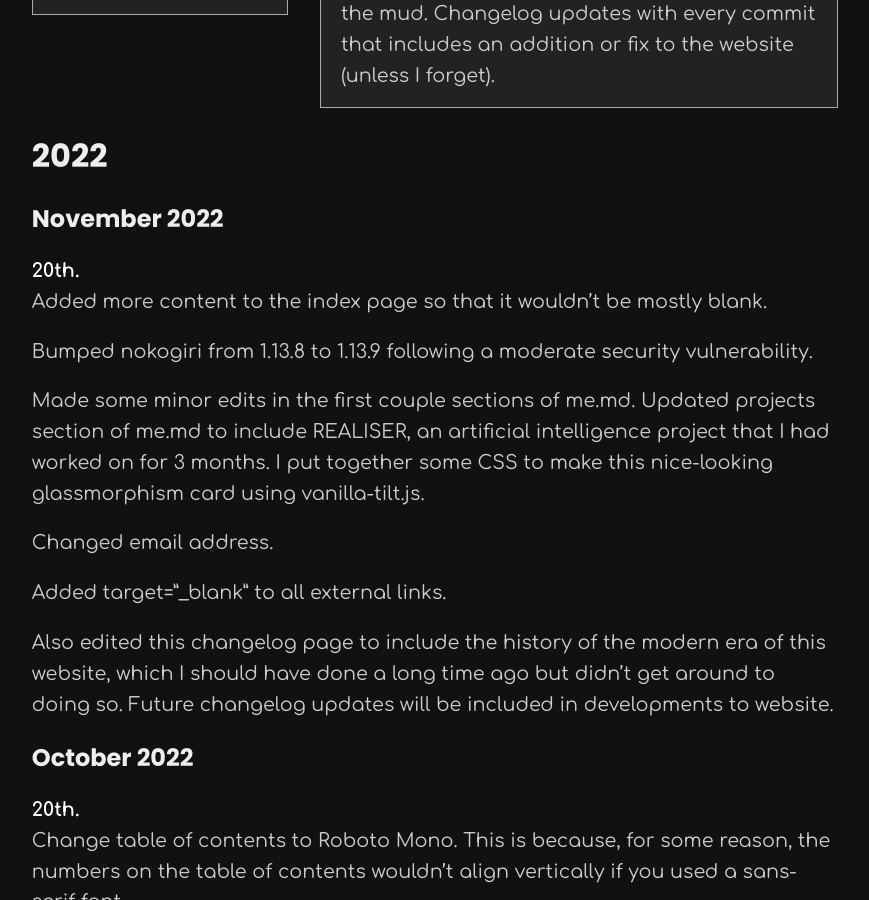
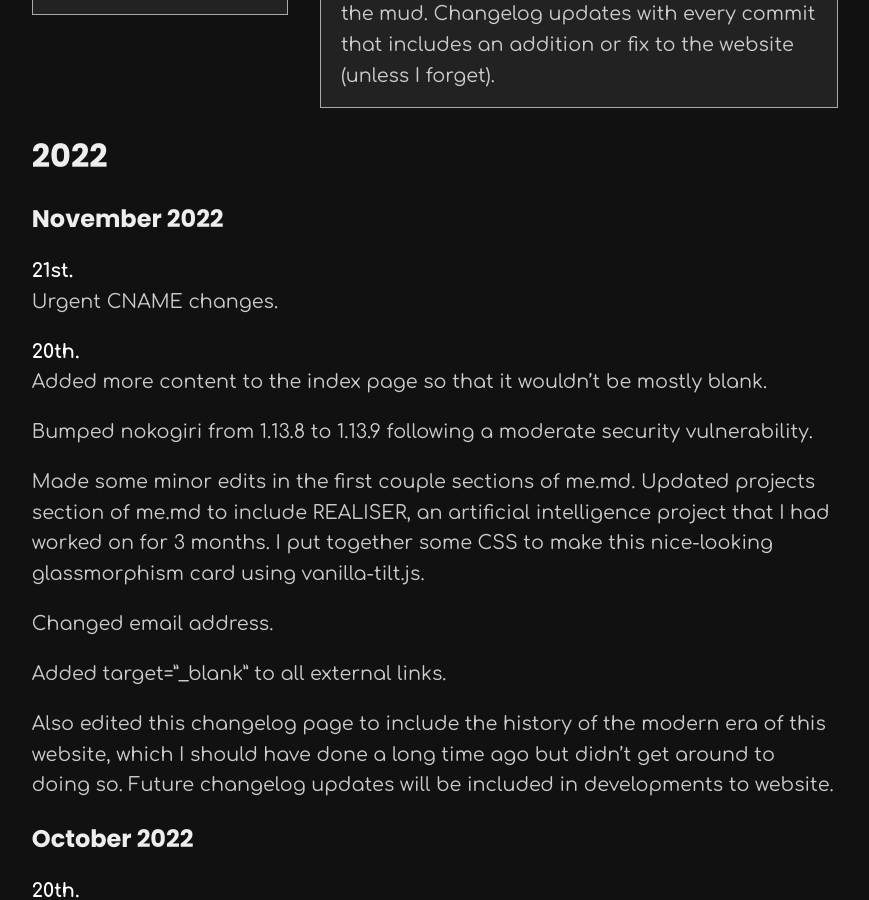
Before and after one commit to fwyr/website, a Jekyll site: the page built from _posts/site/2022-09-09-changelog.md, in a window 1280 px wide and 900 px high, scrolled down 597 px. Shown: the whole window, without its empty margins (205-1074 px from the left). Built offline with Jekyll 4.4.1, drawn with Linux system fonts in a browser that asks for light colours; nearby versions of some CDN libraries; some web fonts are replaced; the table of contents is made by our own code.

Commit message:
dev: urgent CNAME changes

```diff
--- a/CNAME
+++ b/CNAME
@@ -1 +1 @@
-main.ablipintime.co
+ablipintime.co
--- a/_posts/site/2022-09-09-changelog.md
+++ b/_posts/site/2022-09-09-changelog.md
@@ -12,6 +12,10 @@
 
 # 2022
 ## November 2022
+
+**21st.** <br>
+Urgent CNAME changes.
+
 **20th.** <br>
 Added more content to the index page so that it wouldn't be mostly blank.
 
```
